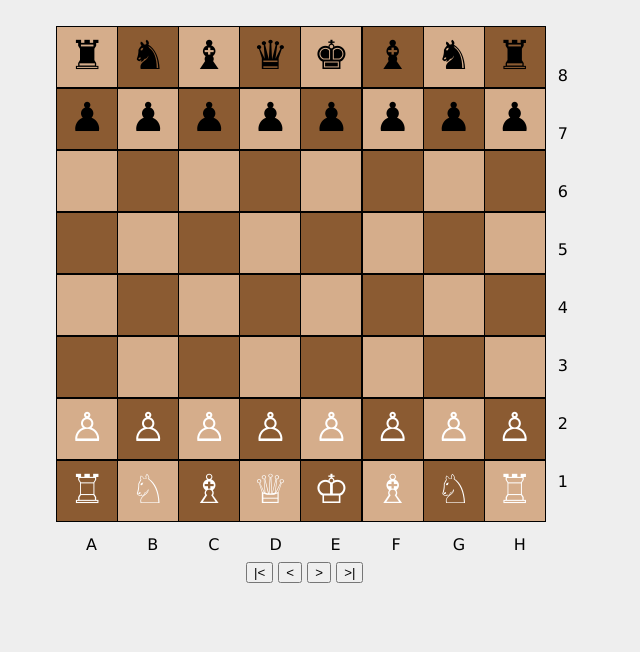
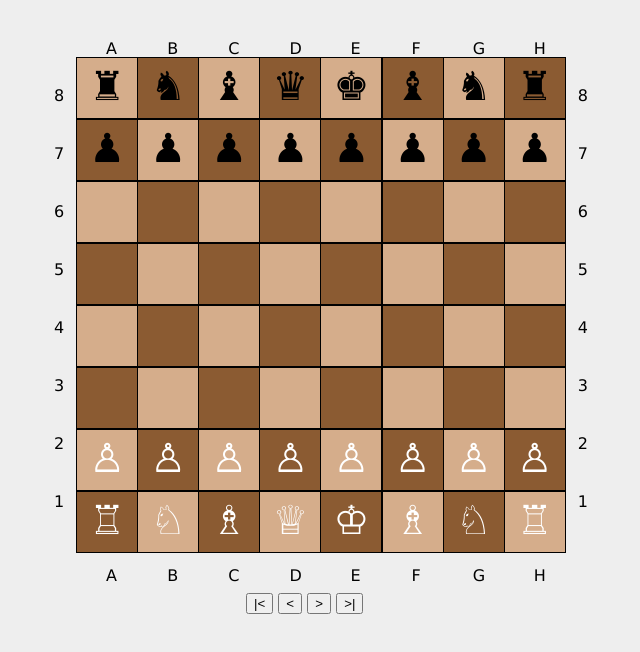
Before and after one commit to gturmel/chessboard, a plain HTML site: page index.html in a window 1280 px wide. Both pictures are taken after a click on the button "|<". Shown: the part 58-710 px from the top of the page, without its empty margins (266-906 px from the left). Drawn offline with nearby package versions, Linux system fonts and the light colour scheme.

Commit message:
add top and left headings

```diff
--- a/Assets/CSS/styles.scss
+++ b/Assets/CSS/styles.scss
@@ -44,6 +44,16 @@ ul {
 .row-list {
    position: absolute;
    margin-left: 15px;
+   margin-top: 20px;
+}
+
+.row-list-left {
+   position: absolute;
+   margin-top: 20px;
+}
+
+.movelist {
+   width: 20px;
 }
 
 .row-number {
--- a/Assets/JS/script.js
+++ b/Assets/JS/script.js
@@ -150,10 +150,29 @@ function popBoard (){
       $("#"+rankLetters[num]+"8").html("<p class = 'piece'>"+moveArrays[clickCounter][0][num]+"</p>");//populates 8th rank
    };
 };
-// popBoard();
+
+// click events for the buttons
+
 $("#forward").on("click", function(){
    clickCounter++;
    popBoard();
 });
 
+$("#fast-forward").on("click", function(){
+   clickCounter = moveArrays.length-1;
+   popBoard();
+})
+
+$("#back").on("click", function(){
+   clickCounter--;
+   popBoard();
+});
+
+$("#rewind").on("click", function(){
+   clickCounter = 0;
+   popBoard();
+});
+
+
+
 }); //End of Line
--- a/index.html
+++ b/index.html
@@ -11,9 +11,21 @@
       <h2>Chess Openings</h2>
    </header>
    <section class = "data">
+
+      <ul class = "row-list-left">
+         <li class = "row-number">8</li>
+         <li class = "row-number">7</li>
+         <li class = "row-number">6</li>
+         <li class = "row-number">5</li>
+         <li class = "row-number">4</li>
+         <li class = "row-number">3</li>
+         <li class = "row-number">2</li>
+         <li class = "row-number">1</li>
+      </ul>
       <ul class = "movelist">
       </ul>
       <ul id = "a" class = "column">
+         <li class = "column-label">A</li>
          <li id = "a8" class = "tile white"></li>
          <li id = "a7" class = "tile black"></li>
          <li id = "a6" class = "tile white"></li>
@@ -25,6 +37,7 @@
          <li class = "column-label">A</li>
       </ul>
       <ul id = "b" class = "column">
+         <li class = "column-label">B</li>
          <li id = "b8" class = "tile black"></li>
          <li id = "b7" class = "tile white"></li>
          <li id = "b6" class = "tile black"></li>
@@ -36,6 +49,7 @@
          <li class = "column-label">B</li>
       </ul>
       <ul id = "c" class = "column">
+         <li class = "column-label">C</li>
          <li id = "c8" class = "tile white"></li>
          <li id = "c7" class = "tile black"></li>
          <li id = "c6" class = "tile white"></li>
@@ -47,6 +61,7 @@
          <li class = "column-label">C</li>
       </ul>
       <ul id = "d" class = "column">
+         <li class = "column-label">D</li>
          <li id = "d8" class = "tile black"></li>
          <li id = "d7" class = "tile white"></li>
          <li id = "d6" class = "tile black"></li>
@@ -58,6 +73,7 @@
          <li class = "column-label">D</li>
       </ul>
       <ul id = "e" class = "column">
+         <li class = "column-label">E</li>
          <li id = "e8" class = "tile white"></li>
          <li id = "e7" class = "tile black"></li>
          <li id = "e6" class = "tile white"></li>
@@ -69,6 +85,7 @@
          <li class = "column-label">E</li>
       </ul>
       <ul id = "f" class = "column">
+         <li class = "column-label">F</li>
          <li id = "f8" class = "tile black"></li>
          <li id = "f7" class = "tile white"></li>
          <li id = "f6" class = "tile black"></li>
@@ -80,6 +97,7 @@
          <li class = "column-label">F</li>
       </ul>
       <ul id = "g" class = "column">
+         <li class = "column-label">G</li>
          <li id = "g8" class = "tile white"></li>
          <li id = "g7" class = "tile black"></li>
          <li id = "g6" class = "tile white"></li>
@@ -91,6 +109,7 @@
          <li class = "column-label">G</li>
       </ul>
       <ul id = "h" class = "column">
+         <li class = "column-label">H</li>
          <li id = "h8" class = "tile black"></li>
          <li id = "h7" class = "tile white"></li>
          <li id = "h6" class = "tile black"></li>
```
Also changed, not shown: Assets/CSS/styles.css, 1 other file.
